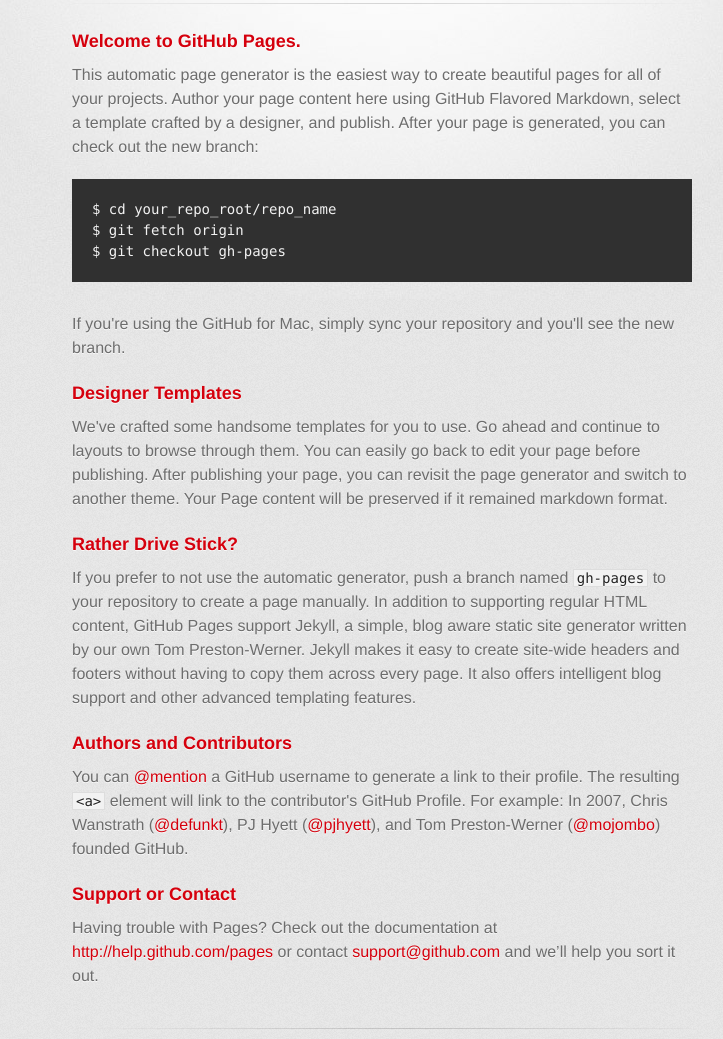
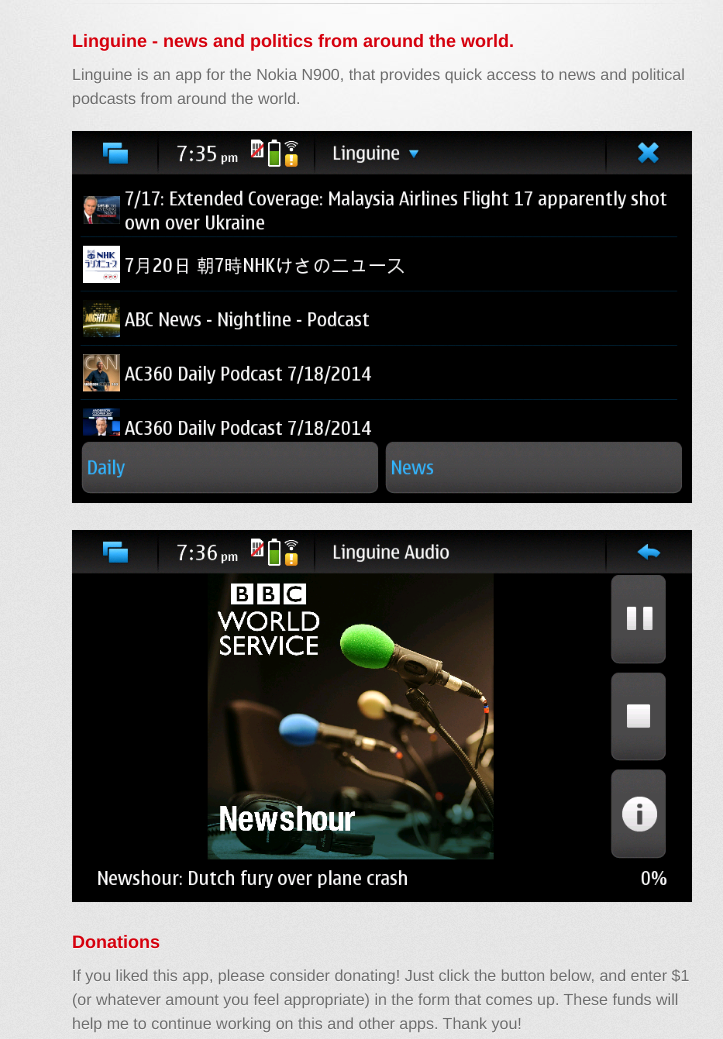
Before and after one commit to jpietrzak8/Linguine, a plain HTML site: page index.html in a window 1280 px wide. Shown: the part 274-1313 px from the top of the page, without its empty margins (258-981 px from the left). Drawn offline with Linux system fonts and the light colour scheme; a web font is replaced by a local one.

Commit message:
Initial Commit
Well, not exactly the initial commit, but this contains the first edit
of the index.html file for the website.

```diff
--- a/index.html
+++ b/index.html
@@ -10,7 +10,7 @@
     <!--[if lt IE 9]>
     <script src="//html5shiv.googlecode.com/svn/trunk/html5.js"></script>
     <![endif]-->
-    <title>Linguine by jpietrzak8</title>
+    <title>Linguine by John Pietrzak</title>
   </head>
 
   <body>
@@ -32,36 +32,33 @@
 
         <section id="main_content">
           <h3>
-<a name="welcome-to-github-pages" class="anchor" href="#welcome-to-github-pages"><span class="octicon octicon-link"></span></a>Welcome to GitHub Pages.</h3>
+<a name="linguine" class="anchor" href="#linguine"><span class="octicon octicon-link"></span></a>Linguine - news and politics from around the world.</h3>
 
-<p>This automatic page generator is the easiest way to create beautiful pages for all of your projects. Author your page content here using GitHub Flavored Markdown, select a template crafted by a designer, and publish. After your page is generated, you can check out the new branch:</p>
+<p>Linguine is an app for the Nokia N900, that provides quick access to news
+and political podcasts from around the world.</p>
 
-<pre><code>$ cd your_repo_root/repo_name
-$ git fetch origin
-$ git checkout gh-pages
-</code></pre>
+<p>
+<img src="images/LinguineDaily.png" alt="A list of daily news podcasts">
+</p>
 
-<p>If you're using the GitHub for Mac, simply sync your repository and you'll see the new branch.</p>
+<p>
+<img src="images/LinguineBBC.png" alt="BBC Newshour running in Linguine">
+</p>
 
-<h3>
-<a name="designer-templates" class="anchor" href="#designer-templates"><span class="octicon octicon-link"></span></a>Designer Templates</h3>
+<h3>Donations</h3>
 
-<p>We've crafted some handsome templates for you to use. Go ahead and continue to layouts to browse through them. You can easily go back to edit your page before publishing. After publishing your page, you can revisit the page generator and switch to another theme. Your Page content will be preserved if it remained markdown format.</p>
+<p>If you liked this app, please consider donating!  Just click the button
+below, and enter $1 (or whatever amount you feel appropriate) in the form
+that comes up.  These funds will help me to continue working on this and
+other apps.  Thank you!<p>
 
-<h3>
-<a name="rather-drive-stick" class="anchor" href="#rather-drive-stick"><span class="octicon octicon-link"></span></a>Rather Drive Stick?</h3>
+<form action="https://www.paypal.com/cgi-bin/webscr" method="post" target="_top">
+<input type="hidden" name="cmd" value="_s-xclick">
+<input type="hidden" name="hosted_button_id" value="SGWLKLJ9ZF6DG">
+<input type="image" src="https://www.paypalobjects.com/en_US/i/btn/btn_buynowCC_LG.gif" border="0" name="submit" alt="PayPal - The safer, easier way to pay online!">
+<img alt="" border="0" src="https://www.paypalobjects.com/en_US/i/scr/pixel.gif" width="1" height="1">
+</form>
 
-<p>If you prefer to not use the automatic generator, push a branch named <code>gh-pages</code> to your repository to create a page manually. In addition to supporting regular HTML content, GitHub Pages support Jekyll, a simple, blog aware static site generator written by our own Tom Preston-Werner. Jekyll makes it easy to create site-wide headers and footers without having to copy them across every page. It also offers intelligent blog support and other advanced templating features.</p>
-
-<h3>
-<a name="authors-and-contributors" class="anchor" href="#authors-and-contributors"><span class="octicon octicon-link"></span></a>Authors and Contributors</h3>
-
-<p>You can <a href="https://github.com/blog/821" class="user-mention">@mention</a> a GitHub username to generate a link to their profile. The resulting <code>&lt;a&gt;</code> element will link to the contributor's GitHub Profile. For example: In 2007, Chris Wanstrath (<a href="https://github.com/defunkt" class="user-mention">@defunkt</a>), PJ Hyett (<a href="https://github.com/pjhyett" class="user-mention">@pjhyett</a>), and Tom Preston-Werner (<a href="https://github.com/mojombo" class="user-mention">@mojombo</a>) founded GitHub.</p>
-
-<h3>
-<a name="support-or-contact" class="anchor" href="#support-or-contact"><span class="octicon octicon-link"></span></a>Support or Contact</h3>
-
-<p>Having trouble with Pages? Check out the documentation at <a href="http://help.github.com/pages">http://help.github.com/pages</a> or contact <a href="mailto:support@github.com">support@github.com</a> and we’ll help you sort it out.</p>
         </section>
 
         <footer>
```
Also changed, not shown: images/LinguineBBC.png (added), images/LinguineDaily.png (added).
